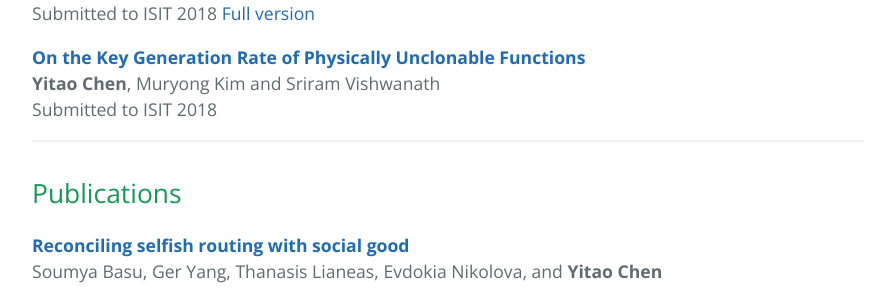
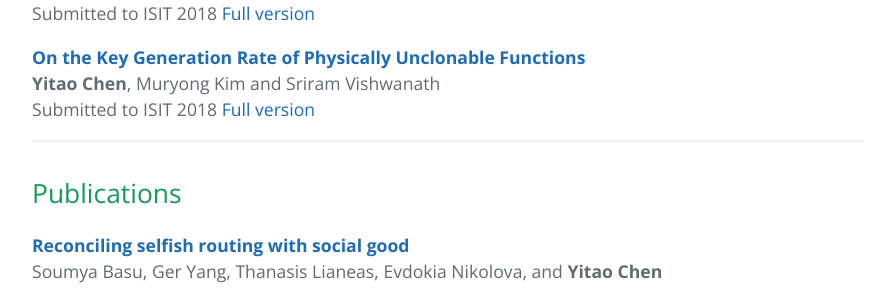
Before and after one commit to yitaochen/yitaochen.github.io, a Jekyll site: the page index.html, which Jekyll copies as it is, in a window 1280 px wide. Shown: the part 749-1037 px from the top of the page, without its empty margins (192-1087 px from the left). Built offline with Jekyll 4.4.1, drawn with Linux system fonts in a browser that asks for light colours.

Commit message:
PUF file update

```diff
--- a/index.html
+++ b/index.html
@@ -55,7 +55,7 @@
       <p>
       <b><a> On the Key Generation Rate of Physically Unclonable Functions </a></b> <br />
       <b>Yitao Chen</b>, Muryong Kim and Sriram Vishwanath<br />
-      Submitted to ISIT 2018
+      Submitted to ISIT 2018 <a href="../files/puf_isit18.pdf"> Full version</a>
       </p>
       <hr />
 
```
Also changed, not shown: 2 other files.
